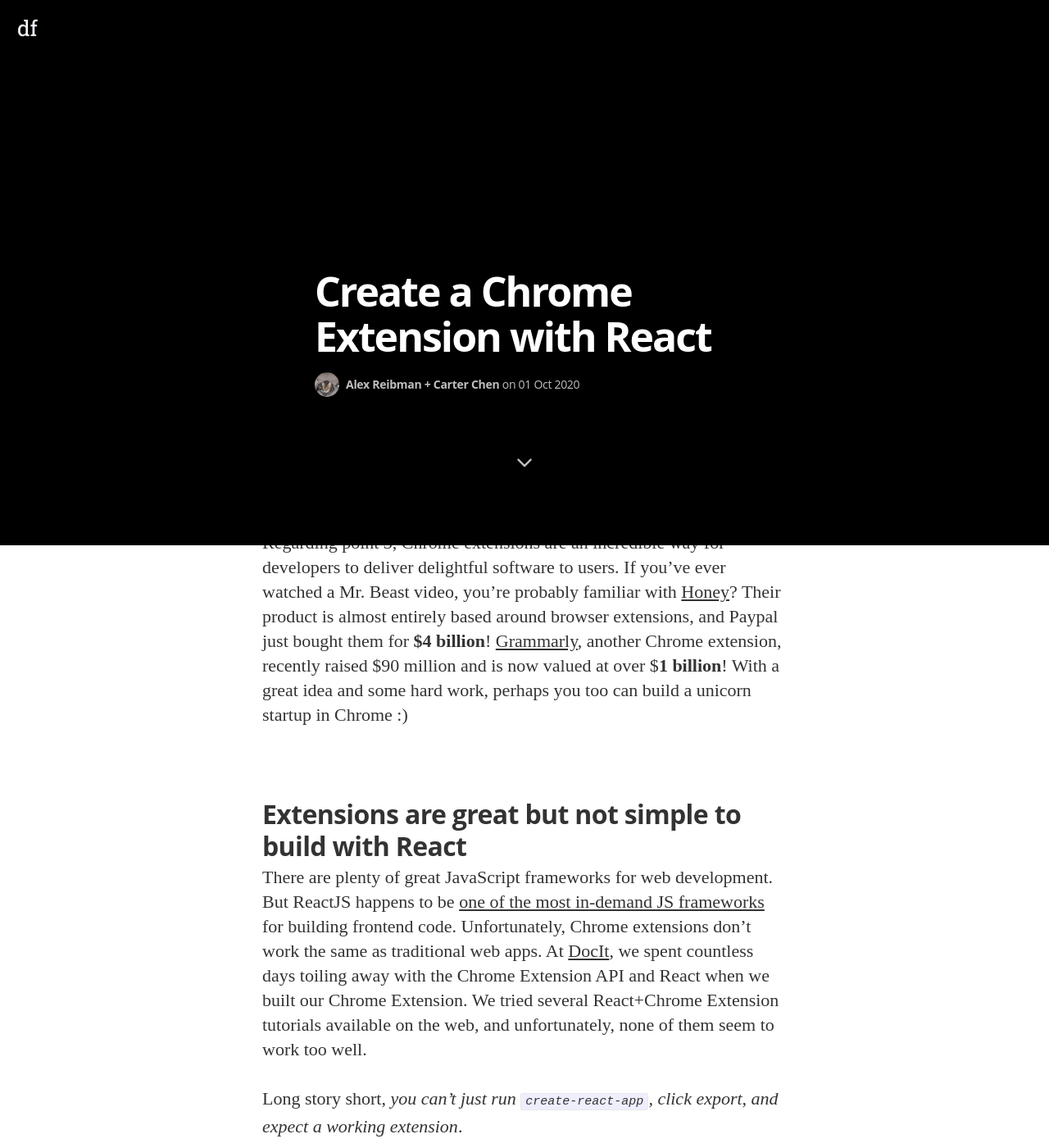
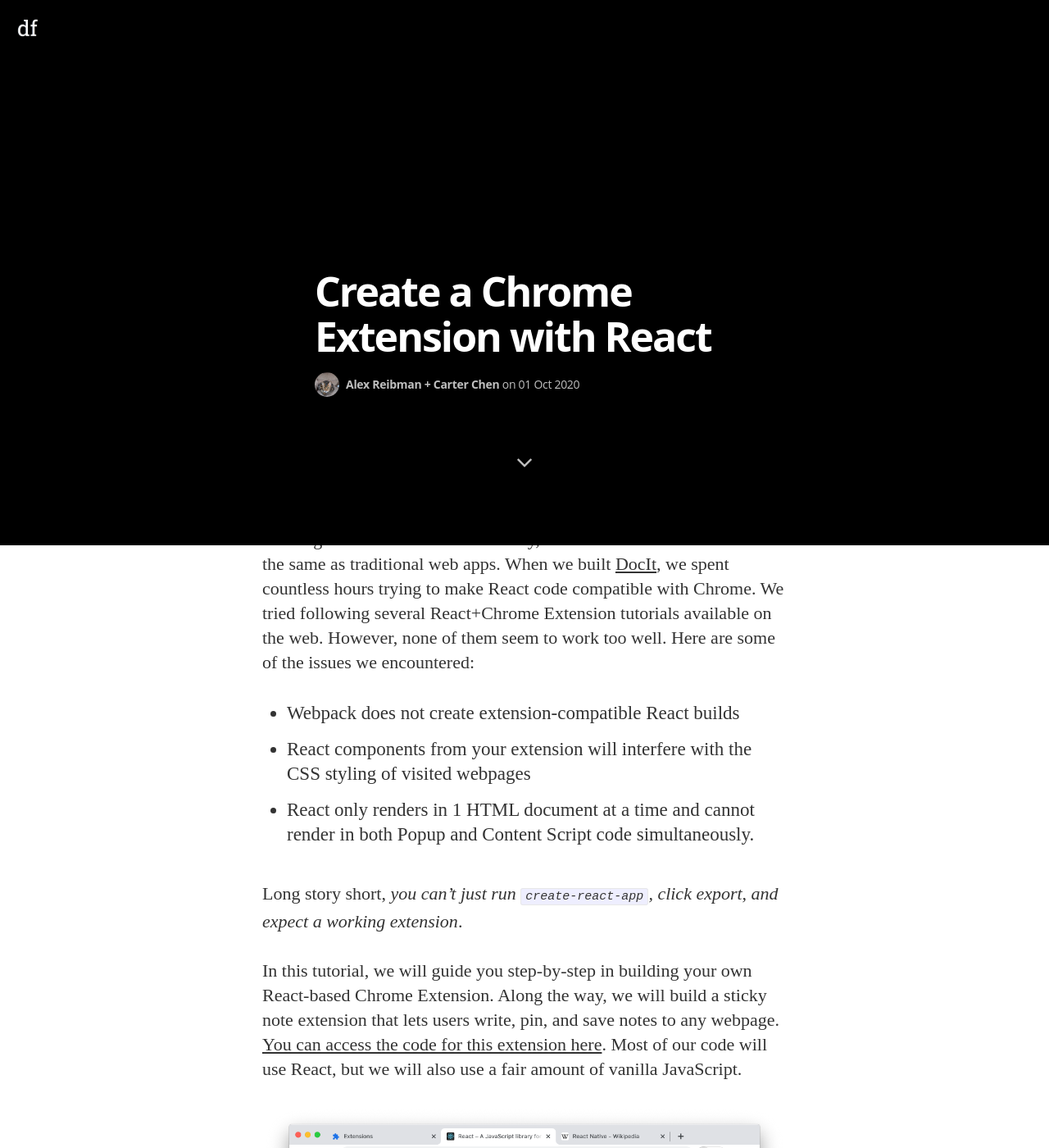
Before and after one commit to meerkat-citronella/meerkat-citronella.github.io, a Jekyll site: the page built from _posts/2020-10-26-welcome-to-jekyll.markdown, in a window 1280 px wide and 1400 px high, scrolled down 735 px. Shown: the whole window at 82% size. Built offline with Jekyll 4.4.1, drawn with Linux system fonts in a browser that asks for light colours; nearby versions of some CDN libraries; some web fonts are replaced; some of the changed text lies outside the part shown.

Commit message:
lots of upgrades

````diff
--- a/_posts/2020-10-26-welcome-to-jekyll.markdown
+++ b/_posts/2020-10-26-welcome-to-jekyll.markdown
@@ -7,23 +7,21 @@
 image: /assets/article_images/2020-10-26-welcome-to-jekyll/desktop.JPG
 ---
 
-## Browsers are the future
+## Extensions are great! But not simple to easy to build
 
-Google Chrome is now the most popular web browser of all time, and user adoption of Chrome has accelerated over the past several years. Chrome has over 2 billion active users, and it owns 65% of the web browser market share. In 2016, there were over 2 billion active Chrome users. Chrome is wonderful for a handful of reasons:
+Chrome extensions are a great way for developers to deliver delightful software to users. If you've ever watched a Mr. Beast video, you might be probably familiar with [Honey](https://www.youtube.com/watch?v=aNv1qZ54YzQ). Their product is almost entirely based around browser extensions, and Paypal recently bought them for **\$4 billion**! [Grammarly](https://www.grammarly.com), another Chrome extension, recently raised \$90 million and is now valued at over \$**1 billion**. With a great idea and some hard work, perhaps you too can build a unicorn startup in Chrome :)
 
-1. It looks and runs the same on most computers
-2. It's easy to install
-3. You can turbocharge Chrome using Extensions
+There are plenty of great JavaScript frameworks for web development. But React happens to be [one of the most in-demand JS frameworks](https://twitter.com/AlexReibman/status/1203047332515926017/photo/1) for building frontend code. Unfortunately, Chrome extensions don't work the same as traditional web apps. When we built [DocIt](https://chrome.google.com/webstore/detail/docit/fmceajdookgglbnmeonlcedeoajmchpn?hl=en-US), we spent countless hours trying to make React code compatible with Chrome. We tried following several React+Chrome Extension tutorials available on the web. However, none of them seem to work too well. Here are some of the issues we encountered:
 
-Regarding point 3, Chrome extensions are an incredible way for developers to deliver delightful software to users. If you've ever watched a Mr. Beast video, you're probably familiar with [Honey](https://www.youtube.com/watch?v=aNv1qZ54YzQ)? Their product is almost entirely based around browser extensions, and Paypal just bought them for **\$4 billion**! [Grammarly](https://www.grammarly.com), another Chrome extension, recently raised \$90 million and is now valued at over \$**1 billion**! With a great idea and some hard work, perhaps you too can build a unicorn startup in Chrome :)
-
-## Extensions are great but not simple to build with React
-
-There are plenty of great JavaScript frameworks for web development. But ReactJS happens to be [one of the most in-demand JS frameworks](https://twitter.com/AlexReibman/status/1203047332515926017/photo/1) for building frontend code. Unfortunately, Chrome extensions don't work the same as traditional web apps. At [DocIt](https://chrome.google.com/webstore/detail/docit/fmceajdookgglbnmeonlcedeoajmchpn?hl=en-US), we spent countless days toiling away with the Chrome Extension API and React when we built our Chrome Extension. We tried several React+Chrome Extension tutorials available on the web, and unfortunately, none of them seem to work too well.
+- Webpack does not create extension-compatible React builds
+- React components from your extension will interfere with the CSS styling of visited webpages
+- React only renders in 1 HTML document at a time and cannot render in both Popup and Content Script code simultaneously.
 
 Long story short, _you can't just run `create-react-app`, click export, and expect a working extension_.
 
-In this tutorial, we will guide you step-by-step in building our own React-based Chrome Extension. Along the way, we will build a sticky note extension that lets users write, save, and pin notes to any webpage. [You can access the code for this extension here](https://github.com/meerkat-citronella/react-Chrome-sticky-note-extension). Most of our code will be written in React, but we will also use a fair amount of vanilla JavaScript.
+In this tutorial, we will guide you step-by-step in building your own React-based Chrome Extension. Along the way, we will build a sticky note extension that lets users write, pin, and save notes to any webpage. [You can access the code for this extension here](https://github.com/meerkat-citronella/react-Chrome-sticky-note-extension). Most of our code will use React, but we will also use a fair amount of vanilla JavaScript.
+
+![Screenshot of our extension](/assets/article_images/2020-10-26-welcome-to-jekyll/screenshot.png)
 
 ### Skill level
 
@@ -50,19 +48,13 @@
 
 ### What we'll build
 
-The web is replete with great learning resources, but it's oftentimes difficult to capture your thoughts when reading through dense topics. Research suggests that writing down notes while you read helps [improve knowledge retention](https://www.researchgate.net/publication/277951569_The_Effects_of_Note-Taking_Skills_Instruction_on_Elementary_Students%27_Reading).
-
-So, for this tutorial, we'll build a simple extension that saves sticky notes on any webpage. The sticky notes will persist between visit sessions, so you can always revisit your notes. Here's a screenshot of what we'll build:
-
-![Screenshot of our extension](/assets/article_images/2020-10-26-welcome-to-jekyll/screenshot.png)
-
 ## Create React App
 
 Before we add the Chrome extension functionality, let's focus on building a functioning React app.
 
 The easiest way to create a new React app is with Create React App. Run `npx create-react-app [YOUR_APP_NAME]` (we named ours react-Chrome-sticky-note-extension) from the command line, and `cd` into the resulting directory, and open your favorite code editor (we use VSCode). Running CRA will give you the following boilerplate file structure:
 
-![boilerplate react directory structure](/assets/article_images/2020-10-26-welcome-to-jekyll/react-boilerplate-dir-structure.png)
+![Boilerplate Create React App directory structure](/assets/article_images/2020-10-26-welcome-to-jekyll/react-boilerplate-dir-structure.png)
 
 Right off the bat we are going to download a module to help us out with styling our app. From the root directory of your app (`[YOUR_APP_NAME`), install styled-components into your app, with `yarn add styled-components`.
 
@@ -132,7 +124,7 @@
 }
 ```
 
-Now, let's create the funcionality that let's us add sticky notes. We will be using shift + click. Let's add a listener to the component:
+Now, let's create the functionality that let's us add sticky notes. When we hold `Shift` on the keyboard and click, we want a sticky note to render. First, let's add a listener to the component:
 
 ```jsx
 // StickyNotes.js:
@@ -466,7 +458,7 @@
 
 Additionally, Webpack adds random hashes to the files it builds. (This is to prompt browser to re-fetch files that may have changed between builds instead of relying on cached files). However, this also poses an issue for us because unless we account for the hash changes, we'll have to change our `manifest.json` to match the new files names every time we build.
 
-![file_splitting](/assets/article_images/2020-10-26-welcome-to-jekyll/file_splitting.png)
+![File splitting from Webpack](/assets/article_images/2020-10-26-welcome-to-jekyll/file_splitting.png)
 
 To prevent Webpack from making our extension unusable, we need to run a script to prevent code-splitting. This script allows us to without ejecting from Create React App.
 
@@ -507,7 +499,7 @@
 
 From now on, when we are building our extension, we should run `yarn build:extension`. Running this command will create a build directory that looks like this:
 
-![new build directory](/assets/article_images/2020-10-26-welcome-to-jekyll/newname.png)
+![New build directory](/assets/article_images/2020-10-26-welcome-to-jekyll/newname.png)
 
 Now that we have created our React app, written our extension boilerplate, and written build scripts to bundle our React jsx files as a single content script, we will go about adding a database to our React app. Since this is a Chrome extension, we will be using the chrome.storage api (read about it here).
 
@@ -714,7 +706,9 @@
 
 What happened?! `www.example.com` has its own styling rules, and they are conflicting with the elements rendered by our extension.
 
-There are a few solutions here. The first is to try to override the webpage's styling by using css techniques that take a higher precedence when the browser is computing styling, such as using `!important` or inline styling. These are inelegant solutions, both because they could potentially cause the inverse problem (our extension overriding the page styles and borking them up) and because they are heavy-handed and limited in the styling issues they can address (no more `styled-components`, for example). The second is to render these notes in an `<iframe>` element. Nothing inherently wrong with this, but it ends up being very complicated and not worth the time. The third method, and the one that we will be using, is to render these `StickyNotes` components inside of a shadow DOM instance.
+There are a few solutions here. The first is to try to override the webpage's styling by using css techniques that take a higher precedence when the browser is computing styling, such as using `!important` or inline styling. These are inelegant solutions, both because they could potentially cause the inverse problem (our extension can overriding the page's styles and break them). Additionally, using `!important` may cause unintended styling issues and limit our ability to use `styled-components`.
+
+The second is to render these notes in an `<iframe>` element. Nothing inherently wrong with this, but it ends up being very complicated and not worth the time. The third method, and the one that we will be using, is to render these `StickyNotes` components inside of a shadow DOM instance.
 
 You can think of the shadow DOM as a "DOM within a DOM." Each shadow DOM is cut off from styling rules dictated from outside the shadow DOM, and hence makes it the perfect vehicle for making sure our styles don't conflict with those of the host webpage. You can read more about [shadom DOMs here.](https://developer.mozilla.org/en-US/docs/Web/Web_Components/Using_shadow_DOM)
 
--- a/post.markdown
+++ b/post.markdown
@@ -130,7 +130,7 @@
 }
 ```
 
-First, let's create the funcionality that let's us add a sticky note. We will be using shift + click. Let's add a listener to the component:
+First, let's create the functionality that let's us add a sticky notes. When we hold `shift` and click, we want a sticky note to render. First, let's add a listener to the component:
 
 StickyNotes.js:
 
````
Also changed, not shown: other parts of _posts/2020-10-26-welcome-to-jekyll.markdown (+2 -2 lines), other parts of post.markdown (+1 -1 lines), 6 other files.
